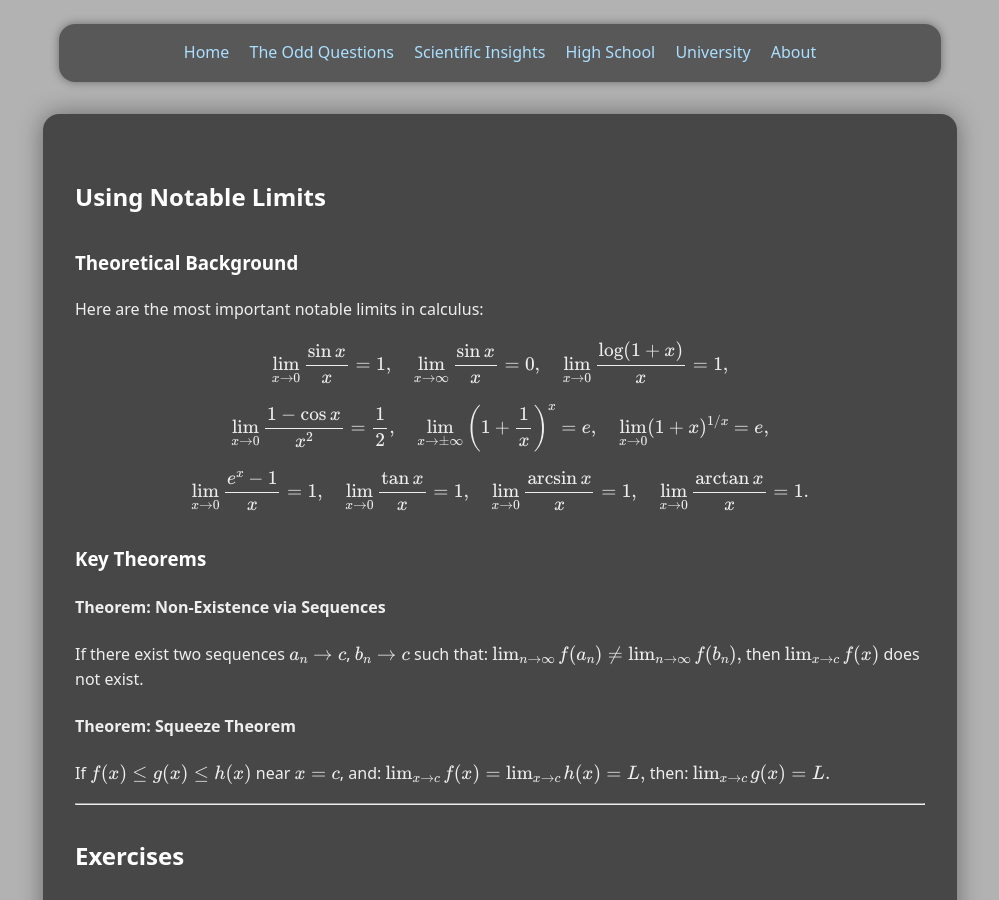
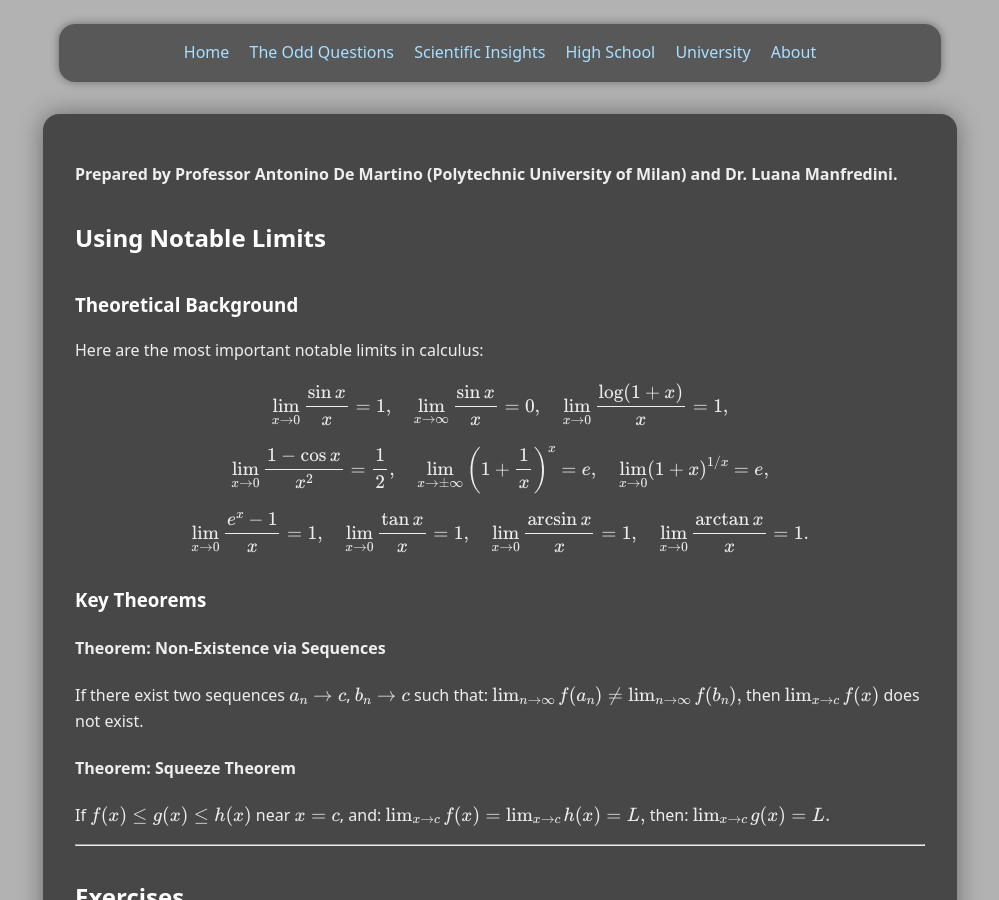
Before and after one commit to CesarePeli/Math_Physics_Logic, a Jekyll site: the page built from university/notable-limits-examples.md, in a window 1280 px wide and 900 px high. Shown: the whole window, without its empty margins (140-1139 px from the left). Built offline with Jekyll 4.4.1, drawn with Linux system fonts in a browser that asks for light colours; our own code applies the rules of GitHub Pages for plain Markdown files.

Commit message:
Update notable-limits-examples.md

```diff
--- a/university/notable-limits-examples.md
+++ b/university/notable-limits-examples.md
@@ -3,6 +3,8 @@ title: "Worked Examples with Notable Limits"
 meta-description: "A collection of solved exercises using notable limits, with detailed step-by-step reasoning and key theoretical results. Perfect for students preparing for calculus."
 permalink: "/university/solved-exercises/notable-limits-examples/"
 ---
+
+**Prepared by Professor Antonino De Martino (Polytechnic University of Milan) and Dr. Luana Manfredini.**
 
 ## Using Notable Limits
 
```
